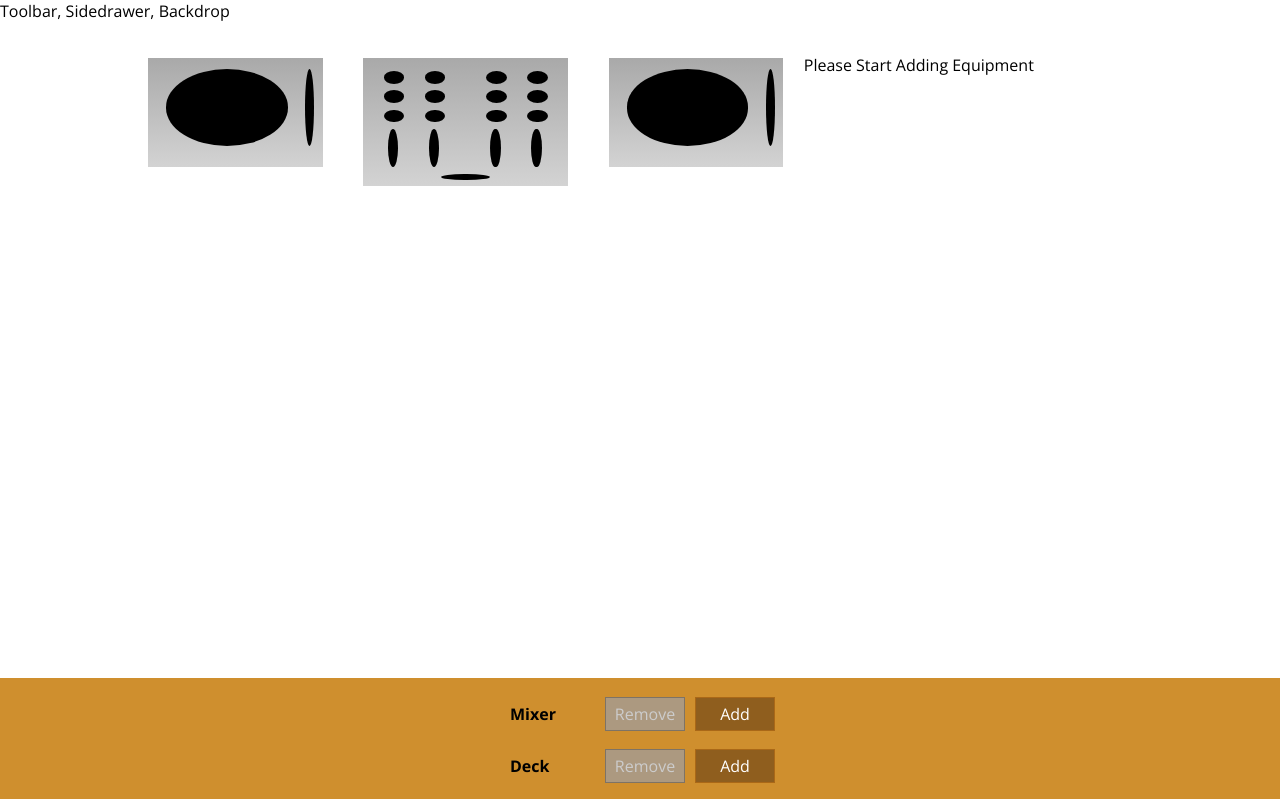
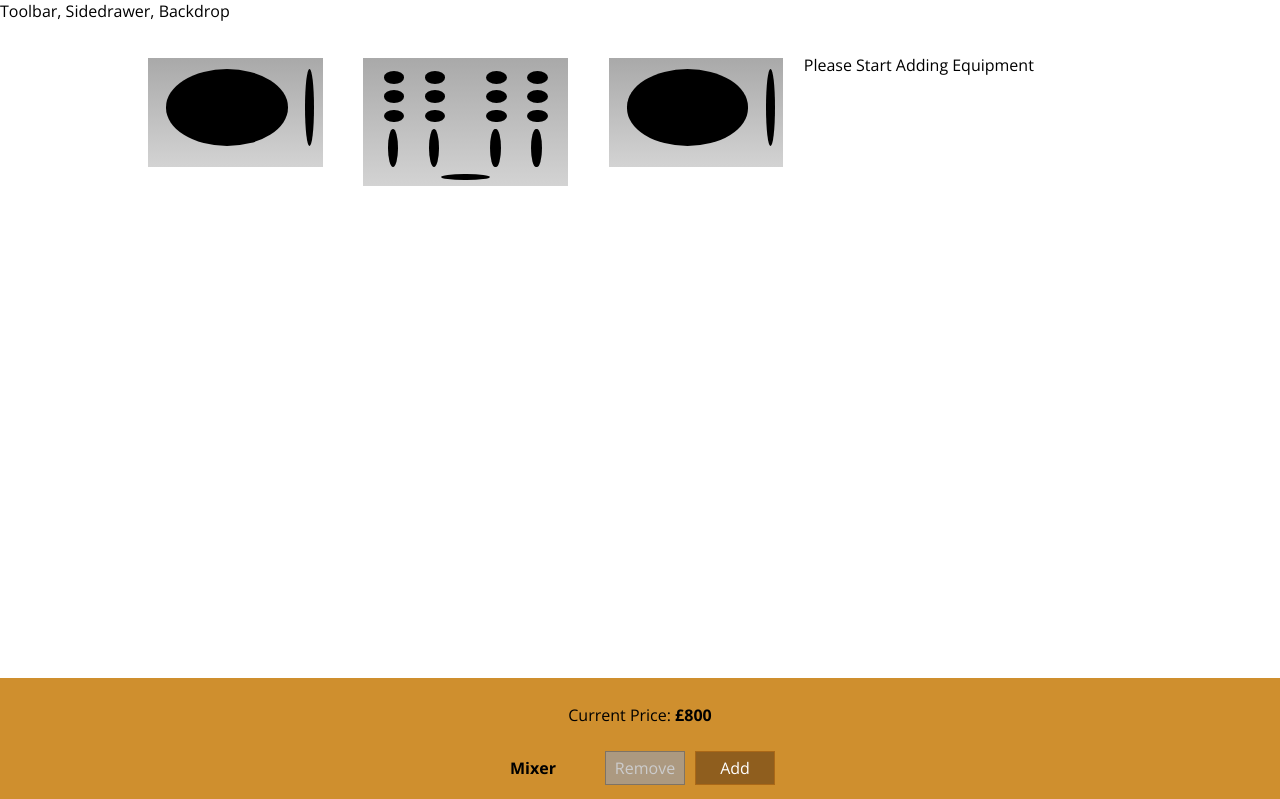
Before and after one commit to ThomasHAOD/digital-performance-setup-builder, a React (Create React App) app: page / in a window 1280 px wide. Shown: the top 799 px of the page. Built offline with nearby package versions, Linux system fonts and the light colour scheme.

Commit message:
add price to order page

```diff
--- a/src/components/DigitalSetup/BuildControls/BuildControls.js
+++ b/src/components/DigitalSetup/BuildControls/BuildControls.js
@@ -13,6 +13,9 @@ const controls = [
 
 const buildControls = props => (
   <div className={classes.BuildControls}>
+    <p>
+      Current Price: <strong>£{props.price}</strong>
+    </p>
     {controls.map(ctrl => (
       <BuildControl
         key={ctrl.label}
--- a/src/containers/DigitalSetupBuilder/DigitalSetupBuilder.js
+++ b/src/containers/DigitalSetupBuilder/DigitalSetupBuilder.js
@@ -67,6 +67,7 @@ class DigitalSetupBuilder extends Component {
           gadgetAdded={this.addGadgetHandler}
           gadgetRemoved={this.removeGadgetHandler}
           disabled={disabledInfo}
+          price={this.state.totalPrice}
         />
       </Aux>
     );
```
